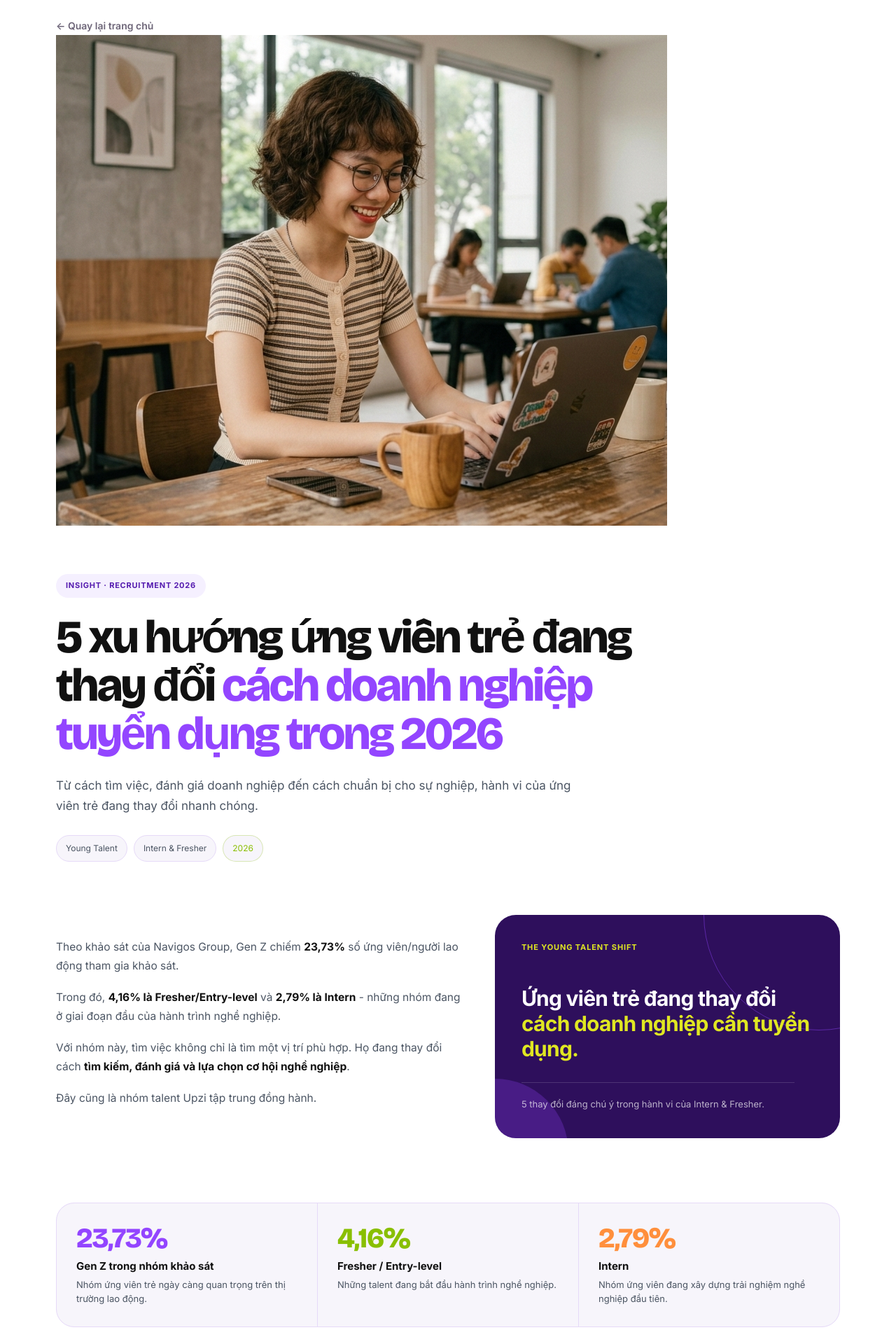
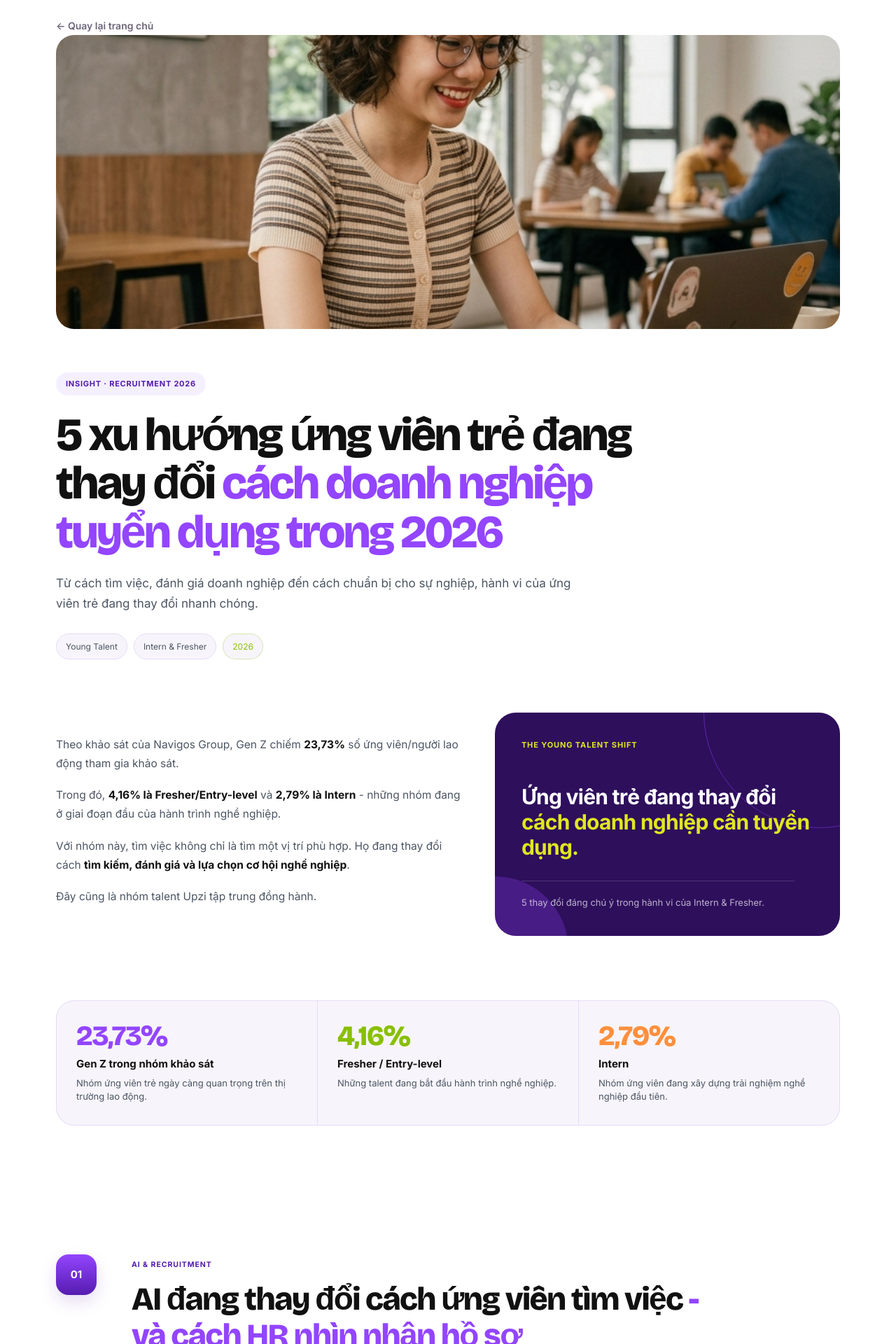
Before and after one commit to upzi-vn/staging, a Jekyll site: the page built from _posts/2026-08-11-xu-huong-tuyen-dung-2026.html, in a window 1280 px wide. Shown: the top 1920 px of the page at 70% size. Built offline with Jekyll 4.4.1, drawn with Linux system fonts in a browser that asks for light colours.

Commit message:
2026-08-11-xu-huong-tuyen-dung-2026.html

```diff
--- a/_posts/2026-08-11-xu-huong-tuyen-dung-2026.html
+++ b/_posts/2026-08-11-xu-huong-tuyen-dung-2026.html
@@ -166,16 +166,25 @@ description: >
        HERO IMAGE
     ========================================================= */
 
-  .insight-image-opening {
+  .insight-hero-image {
+  display: block;
+  width: 100%;
+  height: 420px;
+
+  object-fit: cover;
+  object-position: center center;
+
+  border-radius: 26px;
+
+  background: var(--off);
+}
+
+.insight-image-opening {
   height: 320px;
-  margin-top: 34px;
+  margin-top: 50px;
 
   object-fit: cover;
-  object-position: center 25%;
-
-  border-radius: 26px;
-
-  background: var(--off);
+  object-position: center 5%;
 }
 
     /* =========================================================
```
